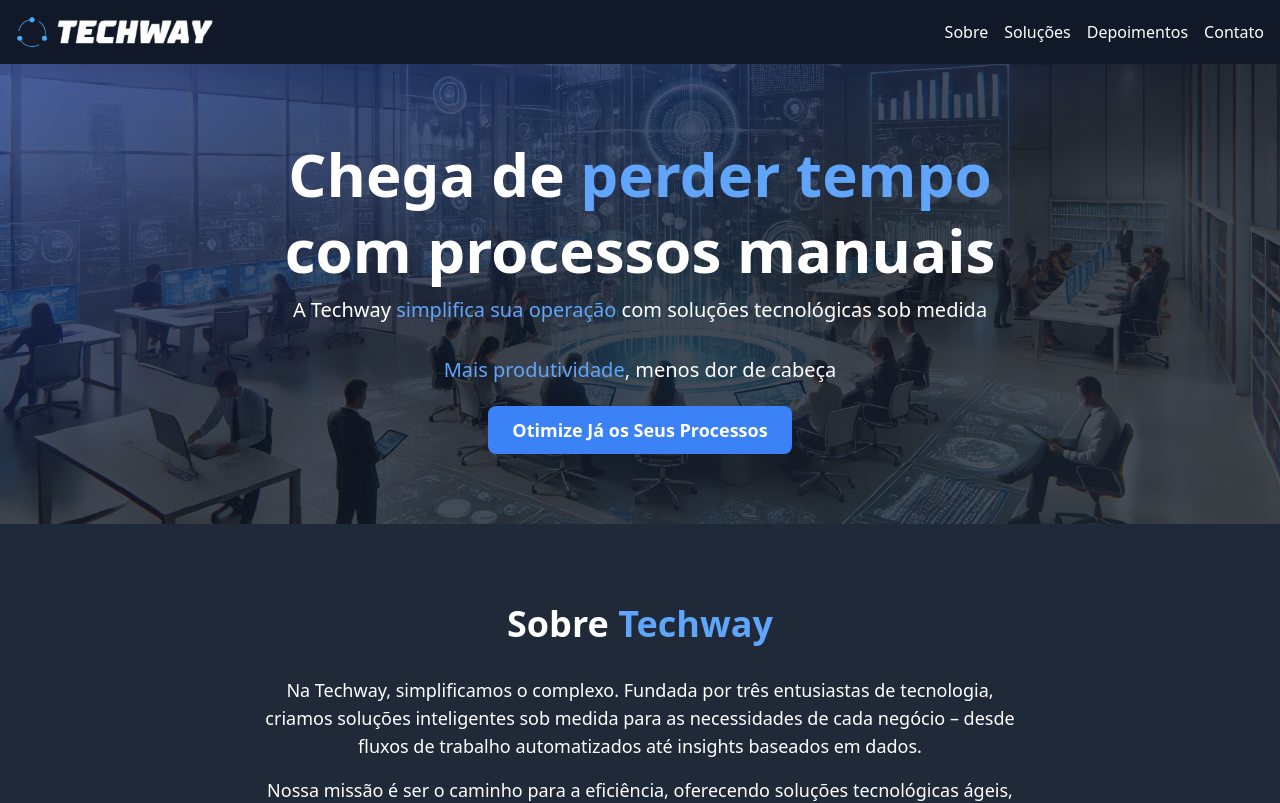
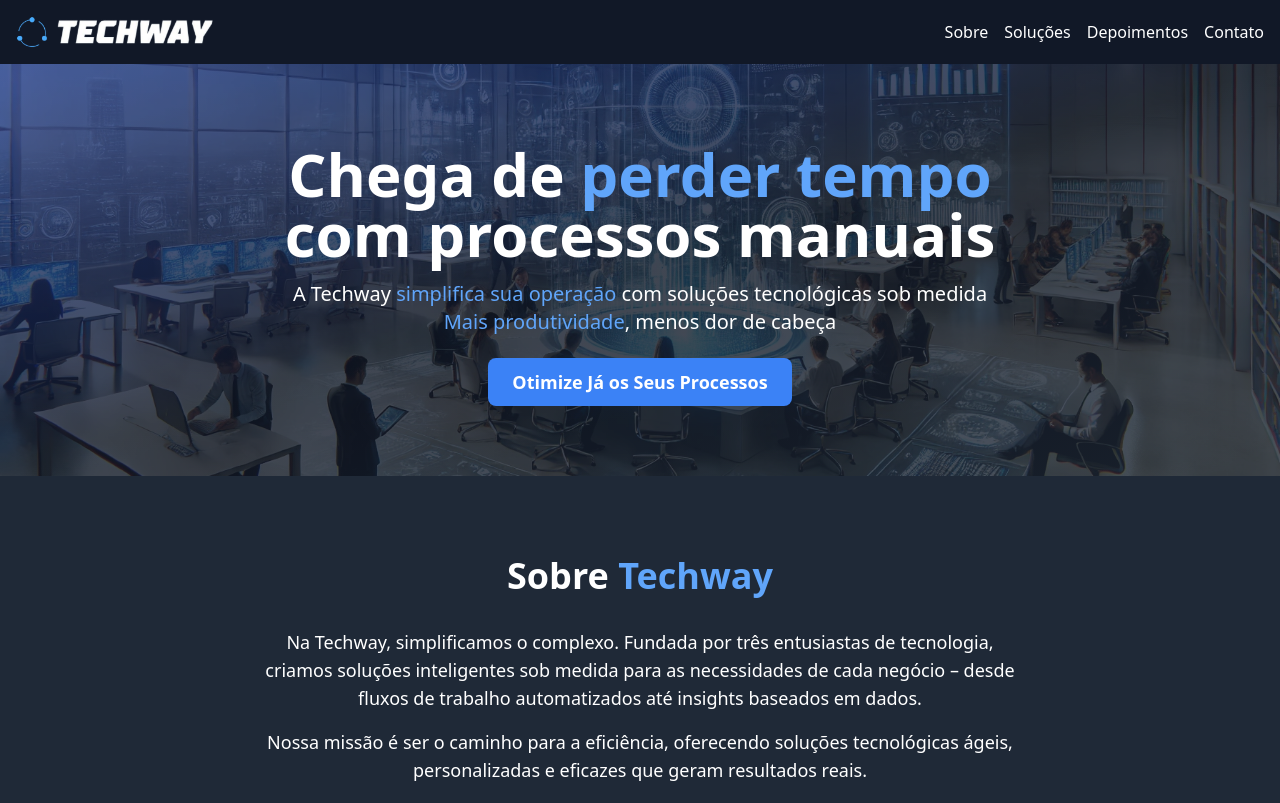
Before and after one commit to Techwayteam/techway-site, a Next.js app: page /techway-site/ in a window 1280 px wide. Shown: the top 803 px of the page. Built offline with nearby package versions, Linux system fonts and the light colour scheme.

Commit message:
Update index.js

```diff
--- a/pages/index.js
+++ b/pages/index.js
@@ -68,15 +68,11 @@ export default function Home() {
           </div>
           <div className="container mx-auto px-4 text-center relative z-10">
             <h1 className="text-4xl md:text-6xl font-bold mb-4">
-              Chega de <span className="text-blue-400">perder tempo</span>
-            </h1>
-            <h1 className="text-4xl md:text-6xl font-bold mb-4">
+              Chega de <span className="text-blue-400">perder tempo</span> <br />
               com processos manuais
             </h1>
             <p className="text-xl mb-8">
-              A Techway <span className="text-blue-400">simplifica sua operação</span> com soluções tecnológicas sob medida
-            </p>
-            <p className="text-xl mb-8">
+              A Techway <span className="text-blue-400">simplifica sua operação</span> com soluções tecnológicas sob medida <br />
               <span className="text-blue-400">Mais produtividade</span>, menos dor de cabeça
             </p>
             <a href="#contato" className="bg-blue-500 hover:bg-blue-600 text-white font-bold py-3 px-6 rounded-lg text-lg transition duration-300">
```
